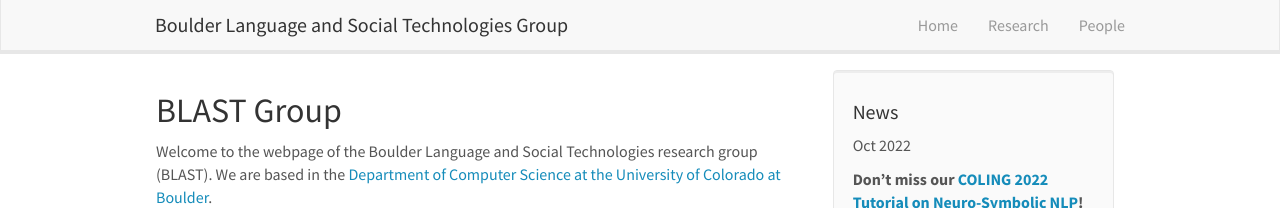
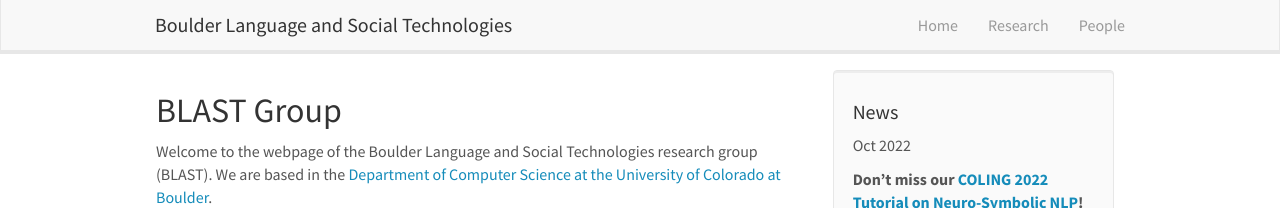
Before and after one commit to blast-cu/blast-cu.github.io, a Jekyll site: the page built from _pages/home.md, in a window 1280 px wide. Shown: the top 208 px of the page. Built offline with Jekyll 4.4.1, drawn with Linux system fonts in a browser that asks for light colours; nearby versions of some CDN libraries.

Commit message:
Update header.html

```diff
--- a/_includes/header.html
+++ b/_includes/header.html
@@ -8,7 +8,7 @@
 		<span class="icon-bar"></span>
 	  </button>
 
-    <a class="navbar-brand" href="{{ site.url }}{{ site.baseurl }}/">Boulder Language and Social Technologies Group</a>
+    <a class="navbar-brand" href="{{ site.url }}{{ site.baseurl }}/">Boulder Language and Social Technologies</a>
 	</div>
 	<div class="collapse navbar-collapse" id="navbar-collapse-1">
 	  <ul class="nav navbar-nav navbar-right">
```
